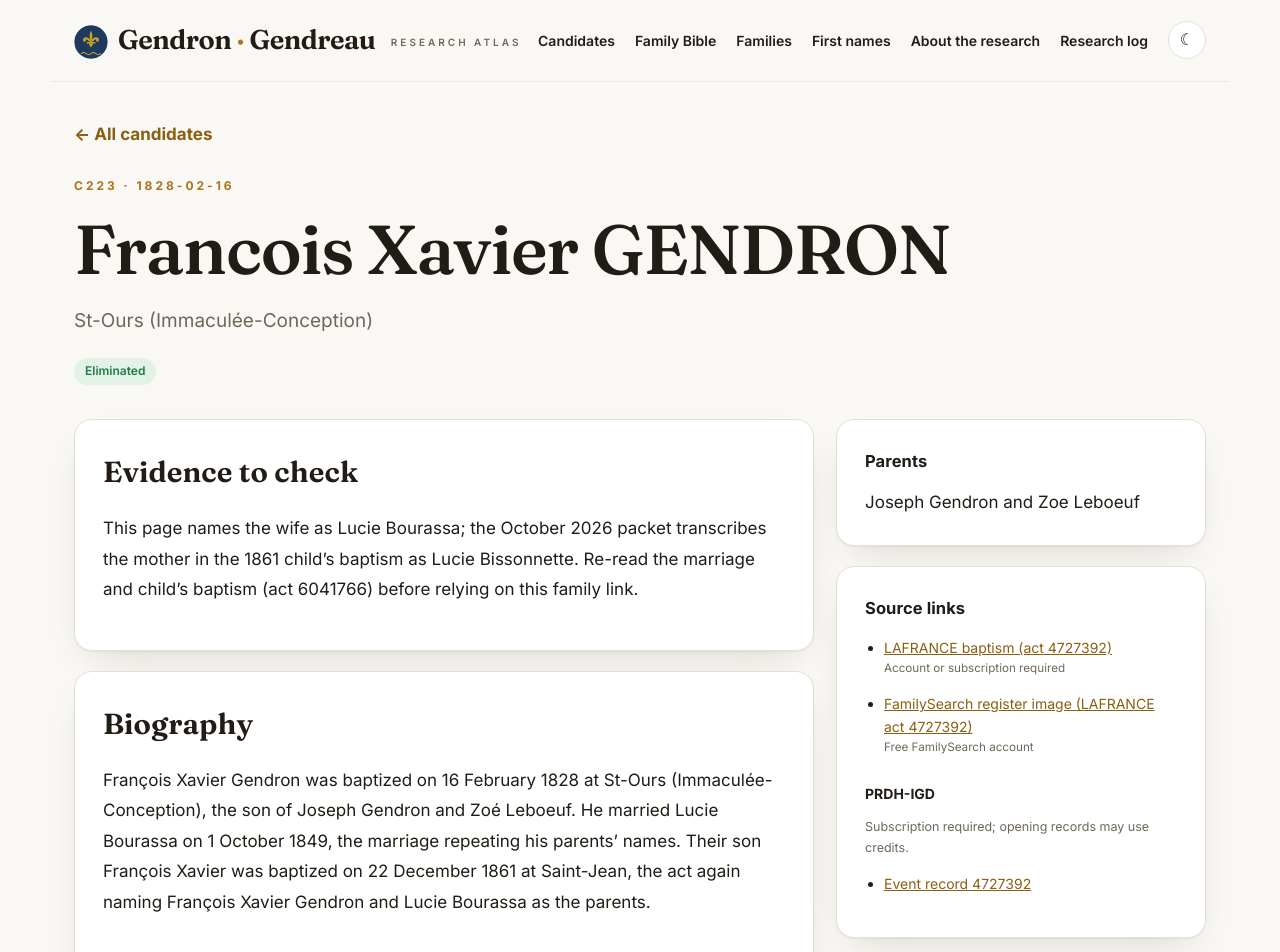
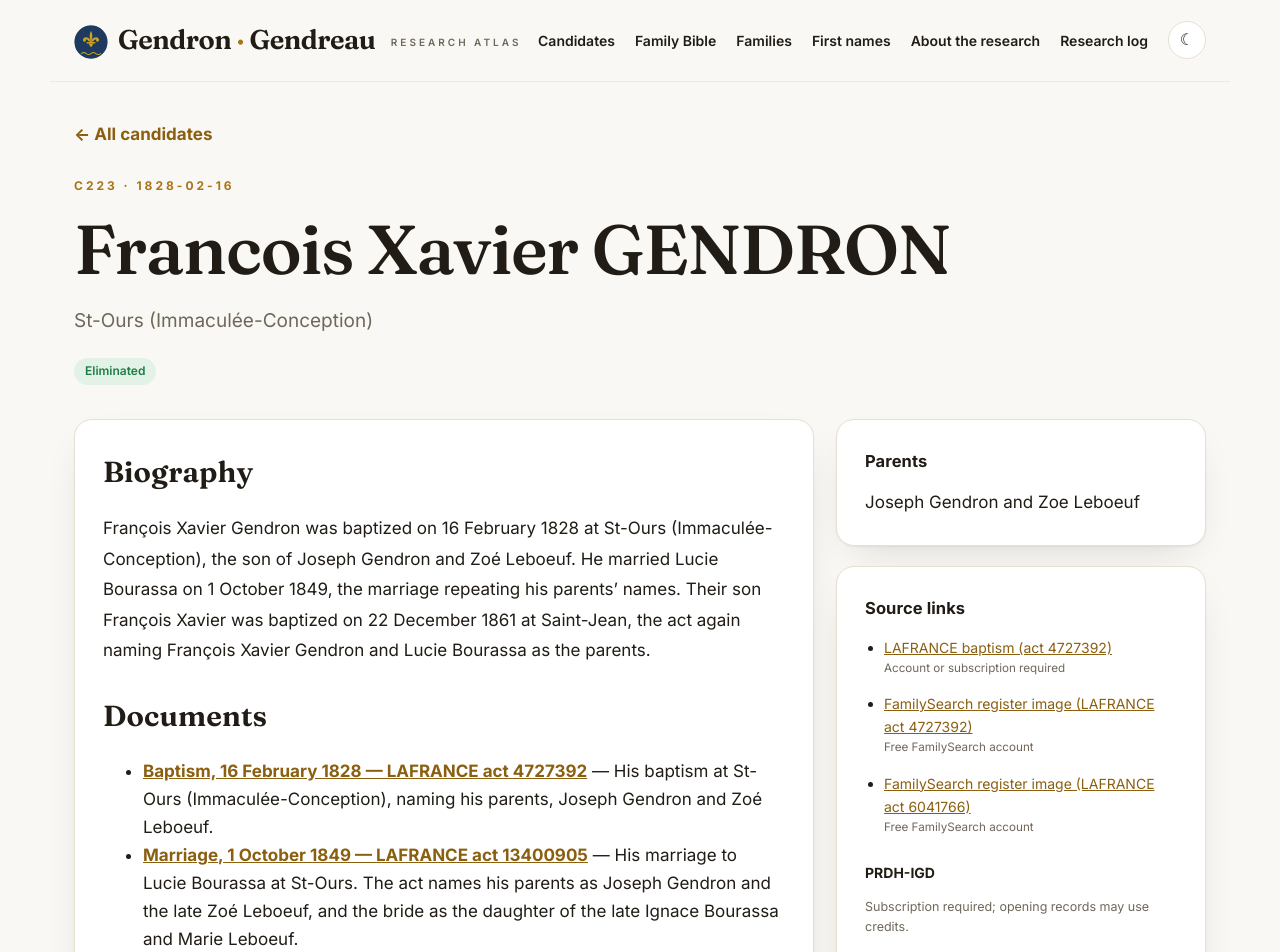
Before and after one commit to vetharmon/gendron-research, a Jekyll site: the page built from _candidates/c223.md, in a window 1280 px wide and 1400 px high. Shown: the top 952 px of the window. Built offline with Jekyll 4.4.1, drawn with Linux system fonts in a browser that asks for light colours; some of the changed text lies outside the part shown.

Commit message:
Add files via upload

```diff
--- a/_candidates/c223.md
+++ b/_candidates/c223.md
@@ -21,9 +21,12 @@ sources:
     url: https://www.familysearch.org/ark:/61903/3:1:3QS7-L99Q-79J8
     access: Free FamilySearch account
     provenance: Quebec, Catholic Parish Registers, 1621-1979 — image 421, DGS 5471115. Matched to the LAFRANCE act on name, date and parents (12 Nov 2026).
+  - label: FamilySearch register image (LAFRANCE act 6041766)
+    url: https://www.familysearch.org/ark:/61903/3:1:3QS7-L99Q-S975-L
+    access: Free FamilySearch account
+    provenance: Quebec, Catholic Parish Registers, 1621-1979 — image 16, DGS 5470629. Baptism of his son François Xavier, 22 December 1861; mother read as Lucie Bourassa in the original (14 Nov 2026).
 filenames:
   []
-audit_note: This page names the wife as Lucie Bourassa; the October 2026 packet transcribes the mother in the 1861 child’s baptism as Lucie Bissonnette. Re-read the marriage and child’s baptism (act 6041766) before relying on this family link.
 ---
 
 ## Biography
@@ -32,4 +35,6 @@ François Xavier Gendron was baptized on 16 February 1828 at St-Ours (Immaculée
 
 ## Documents
 
-- **[Baptism, 16 February 1828 — LAFRANCE act 4727392](https://www.genealogiequebec.com/Membership/LAFRANCE/acte/4727392)** — His baptism at St-Ours (Immaculée-Conception), naming his parents, Joseph Gendron and Zoé Leboeuf. It is the only record with a source link in this file: his marriage to Lucie Bourassa on 1 October 1849 and his son François Xavier's baptism at Saint-Jean on 22 December 1861 are documented in the existing research packet (packet v8, entry E22, exhibits E22-01 through E22-04), with no source links recorded here.
+- **[Baptism, 16 February 1828 — LAFRANCE act 4727392](https://www.genealogiequebec.com/Membership/LAFRANCE/acte/4727392)** — His baptism at St-Ours (Immaculée-Conception), naming his parents, Joseph Gendron and Zoé Leboeuf.
+- **[Marriage, 1 October 1849 — LAFRANCE act 13400905](https://www.genealogiequebec.com/Membership/LAFRANCE/acte/13400905)** — His marriage to Lucie Bourassa at St-Ours. The act names his parents as Joseph Gendron and the late Zoé Leboeuf, and the bride as the daughter of the late Ignace Bourassa and Marie Leboeuf.
+- **[Baptism of his son François Xavier, 22 December 1861 — LAFRANCE act 6041766](https://www.genealogiequebec.com/Membership/LAFRANCE/acte/6041766)** — At St-Jean-sur-Richelieu (Cathédrale); the register names the parents as François Gendron and Lucie Bourassa. (An earlier research packet transcribed the mother as Lucie Bissonnette; the register reads Bourassa.)
```
Also changed, not shown: _candidates/c070.md (+7 -3 lines), _candidates/c217.md (+9 -4 lines), _candidates/c250.md (+3 -2 lines).
